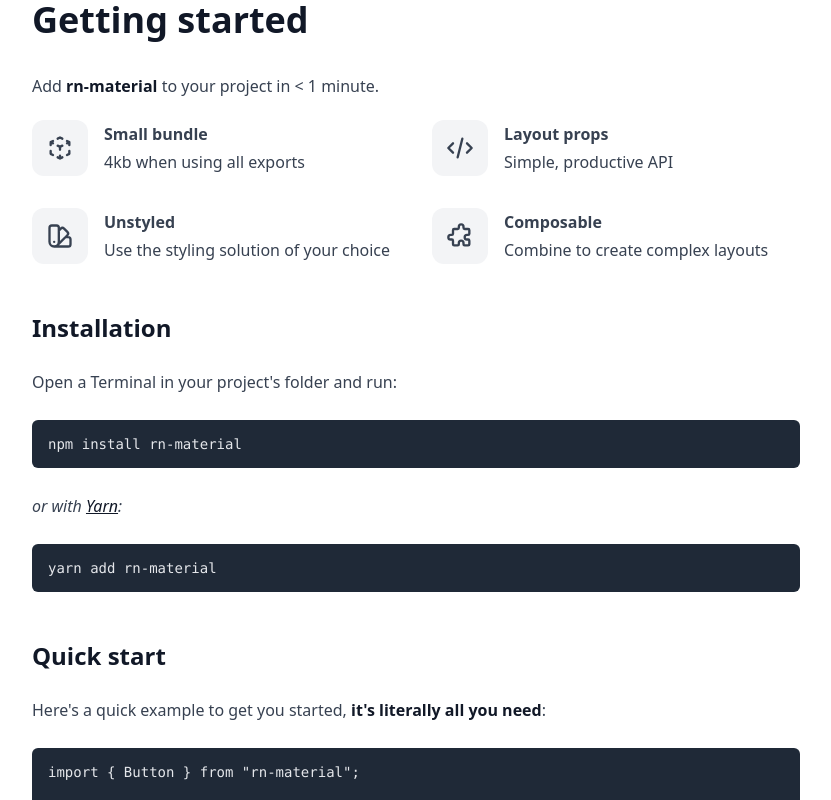
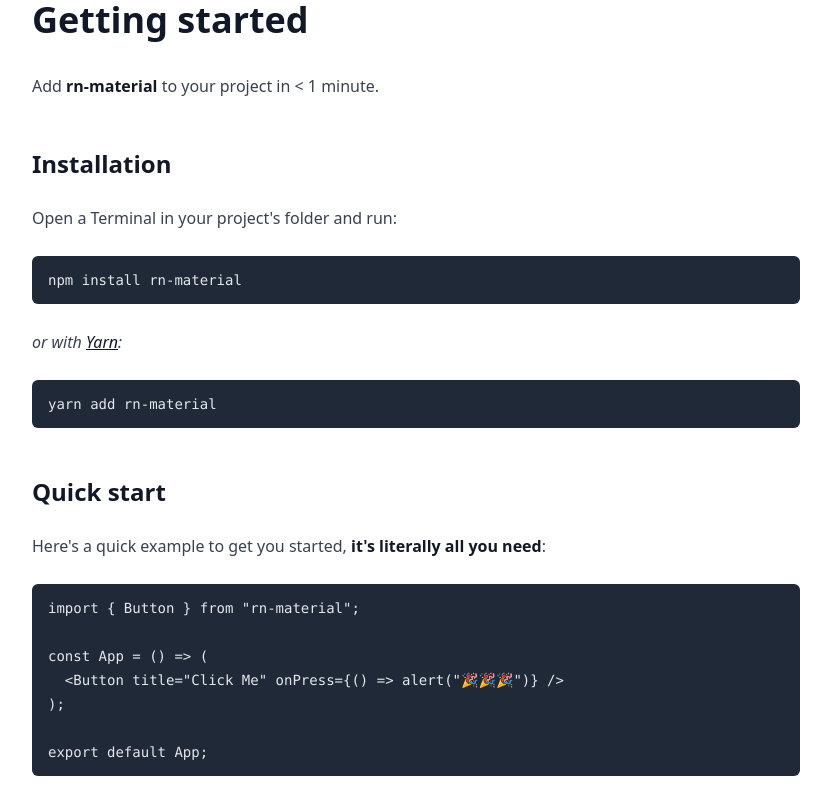
Before and after one commit to yamankatby/rn-material-website, a Next.js app: page / in a window 1280 px wide. Shown: the top 800 px of the page, without its empty margins (224-1055 px from the left). Built offline with nearby package versions, Linux system fonts and the light colour scheme.

Commit message:
🔥 Remove the `Getting started` doc header

```diff
--- a/pages/index.mdx
+++ b/pages/index.mdx
@@ -1,46 +1,6 @@
-import { CodeIcon, ColorSwatchIcon, CubeTransparentIcon, PuzzleIcon } from "@heroicons/react/outline";
-
 # Getting started
 
 Add **rn-material** to your project in < 1 minute.
-
-export const Item = ({ title, subtitle, icon }) => {
-  return (
-    <div className="flex items-center">
-      <div className="w-14 h-14 flex justify-center items-center bg-gray-100 rounded-xl">
-        {icon}
-      </div>
-      <div className="ml-4 flex flex-col">
-        <h4 className="font-bold">{title}</h4>
-        <p className="">{subtitle}</p>
-      </div>
-    </div>
-  );
-};
-
-<div className="not-prose grid grid-cols-2 gap-8">
-  <Item
-    title="Small bundle"
-    subtitle="4kb when using all exports"
-    icon={<CubeTransparentIcon className="w-7" />}
-  />
-  <Item
-    title="Layout props"
-    subtitle="Simple, productive API"
-    icon={<CodeIcon className="w-7" />}
-  />
-  <Item
-    title="Unstyled"
-    subtitle="Use the styling solution of your choice"
-    icon={<ColorSwatchIcon className="w-7" />}
-  />
-  <Item
-    title="Composable"
-    subtitle="Combine to create complex layouts"
-    icon={<PuzzleIcon className="w-7" />}
-  />
-</div>
-
 
 ## Installation
 
```
